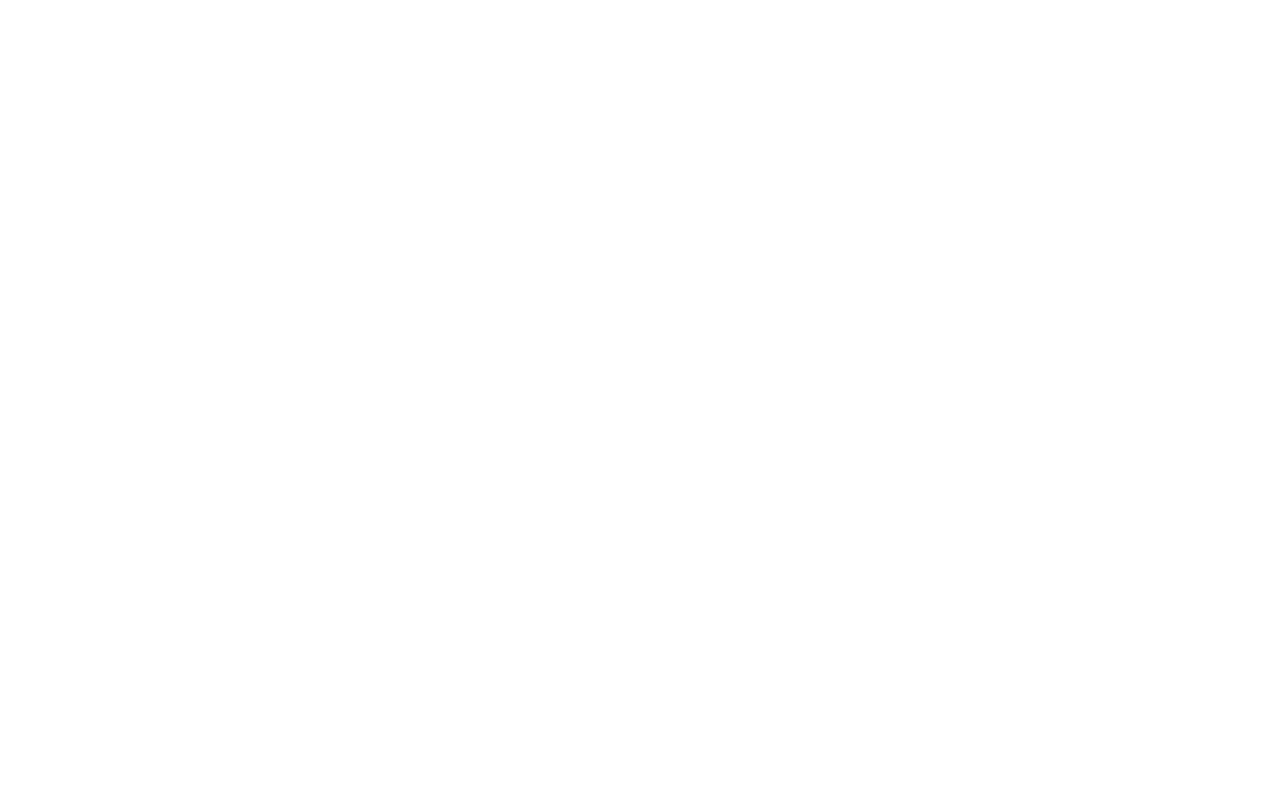
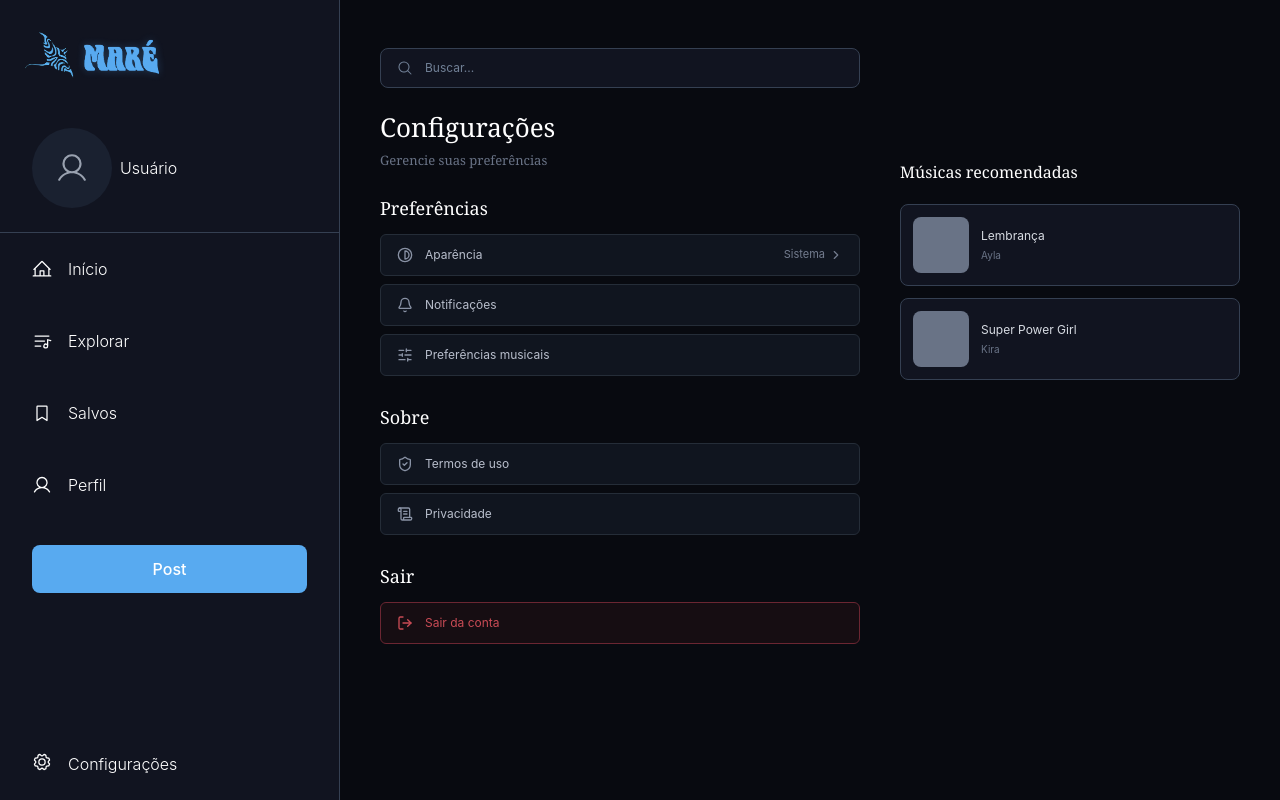
Before and after one commit to sarahdurval407-png/SESI-Mare-Frontend, a React (Vite) app: page /configuracoes in a window 1280 px wide. Before the commit this address had no page. Built offline with nearby package versions, Linux system fonts and the light colour scheme; sample sign-in values are in the browser's storage.

Commit message:
integrando apis

```diff
--- a/src/App.tsx
+++ b/src/App.tsx
@@ -13,24 +13,30 @@
 import Contato from "./pages/contato";
 import { Toaster } from "react-hot-toast";
 import Musica from "./pages/musica";
+import PublicRoute from "./PublicRoute";
+import ProtectedRoute from "./ProtectedRoute";
+import Configuracoes from "./pages/configuracoes"
 
 function App() {
   return (
     <BrowserRouter>
-
       <Toaster position="bottom-right" />
 
       <Routes>
         {/* Página não cadastrado */}
         <Route path="/" element={<Hero />} />
 
+        {/* Cadastro */}
+        <Route element={<PublicRoute />}>
+          <Route path="/login" element={<Login />} />
+          <Route path="/cadastro" element={<Cadastro />} />
+        </Route>
 
-        {/* Cadastro */}
-        <Route path="/cadastro" element={<Cadastro />} />
-        <Route path="/login" element={<Login />} />
+        {/* Saiba mais */}
         <Route path="/contato" element={<Contato />} />
 
         {/* Páginas */}
+        <Route element={<ProtectedRoute/>}>
           <Route path="/home" element={<Home />} />
           <Route path="/explorar" element={<Explorar />} />
           <Route path="/filtrar" element={<Filtrar />} />
@@ -40,7 +46,8 @@
           <Route path="/salvos" element={<Salvos />} />
           <Route path="/criarpost" element={<Criarpost />} />
           <Route path="/musica" element={<Musica />} />
-
+          <Route path="/configuracoes" element={<Configuracoes/>}></Route>
+        </Route>
       </Routes>
     </BrowserRouter>
   );
--- /dev/null
+++ b/src/ProtectedRoute.tsx
@@ -0,0 +1,12 @@
+
+import { Navigate, Outlet } from "react-router-dom";
+
+export default function ProtectedRoute() {
+  const token = localStorage.getItem("token");
+
+  if (!token) {
+    return <Navigate to="/login" replace />;
+  }
+
+  return <Outlet />;
+}
--- /dev/null
+++ b/src/PublicRoute.tsx
@@ -0,0 +1,11 @@
+import { Navigate, Outlet } from "react-router-dom";
+
+export default function PublicRoute() {
+  const token = localStorage.getItem("token");
+
+  if (token) {
+    return <Navigate to="/home" replace />;
+  }
+
+  return <Outlet />;
+}
--- a/src/api.ts
+++ b/src/api.ts
@@ -1 +1 @@
-export const API_URL = "http://10.92.199.40:3000";
+export const API_URL = "http://10.92.199.17:3000";
--- a/src/components/navbar.tsx
+++ b/src/components/navbar.tsx
@@ -1,20 +1,17 @@
 import { UserIcon } from "@phosphor-icons/react";
 import { Link, NavLink } from "react-router-dom";
 import { useEffect, useState } from "react";
-
 import logo from "../assets/logo.png";
 
 
 function Navbar() {
-
   const [showNavbar, setShowNavbar] = useState(true);
+  const [usuario, setUsuario] = useState<Usuario | null>(null);
 
   useEffect(() => {
-
     let lastScrollY = window.scrollY;
 
     function handleScroll() {
-
       const currentScrollY = window.scrollY;
 
       if (currentScrollY > lastScrollY && currentScrollY > 100) {
@@ -33,16 +30,21 @@
     return () => {
       window.removeEventListener("scroll", handleScroll);
     };
+  }, []);
 
+  useEffect(() => {
+  const usuarioSalvo = localStorage.getItem("usuario");
+
+  if (usuarioSalvo) {
+    setUsuario(JSON.parse(usuarioSalvo));
+  }
 }, []);
+
 
   /* Classe dos links da navbar */
   const navLinkClass = ({ isActive }) =>
     `relative text-[16px] transition duration-300
-        ${isActive
-            ? "text-[#58AAF0]"
-            : "text-[#E4EFFF] hover:text-[#58AAF0]"
-        }
+        ${isActive ? "text-[#58AAF0]" : "text-[#E4EFFF] hover:text-[#58AAF0]"}
         after:content-['']
         after:absolute
         after:left-0
@@ -51,14 +53,9 @@
         after:bg-[#58AAF0]
         after:transition-all
         after:duration-300
-        ${isActive
-            ? "after:w-full"
-            : "after:w-0 hover:after:w-full"
-        }`;
-
+        ${isActive ? "after:w-full" : "after:w-0 hover:after:w-full"}`;
 
   return (
-
     <header
       className={`
         fixed
@@ -77,11 +74,9 @@
         ${showNavbar ? "translate-y-0" : "-translate-y-full"}
     `}
     >
-
       {/* LOGO */}
 
       <Link to="/">
-
         <img
           src={logo}
           alt="Logo Maré"
@@ -91,76 +86,51 @@
                         object-contain
                     "
         />
-
       </Link>
-
 
       {/* MENU */}
 
       <nav className="flex items-center gap-16">
-
-
-                <NavLink
-                    to="/"
-                    end
-                    className={navLinkClass}
-                >
+        <NavLink to="/" end className={navLinkClass}>
           Início
         </NavLink>
 
-                <NavLink
-                    to="/comunidade"
-                    end
-                    className={navLinkClass}
-                >
+        <NavLink to="/comunidade" end className={navLinkClass}>
           Comunidade
         </NavLink>
 
-
-                <NavLink
-                    to="/contato"
-                    className={navLinkClass}
-                >
+        <NavLink to="/contato" className={navLinkClass}>
           Contato
         </NavLink>
 
-
-                <NavLink
-                    to="/faq"
-                    className={navLinkClass}
-                >
+        <NavLink to="/faq" className={navLinkClass}>
           FAQ
         </NavLink>
-
 
         {/* PERFIL */}
 
         <NavLink
-                    to="/login"
+          to="/perfil"
           className={({ isActive }) =>
             `
+                    flex gap-4
                         transition
                         duration-300
-                        ${isActive
+                        ${
+                          isActive
                             ? "text-[#58AAF0]"
                             : "text-[#E4EFFF] hover:text-[#58AAF0]"
                         }
                         `
           }
         >
+          <p>Olá, {usuario?.username}</p>
 
-                    <UserIcon
-                        size={24}
-                        strokeWidth={1.5}
-                    />
-
+          <UserIcon size={24} strokeWidth={1.5} />
         </NavLink>
-
       </nav>
-
     </header>
   );
 }
 
-
 export default Navbar;
--- a/src/components/sidebar.tsx
+++ b/src/components/sidebar.tsx
@@ -8,14 +8,18 @@
   UserIcon,
   GearIcon,
 } from "@phosphor-icons/react";
+import { useEffect, useState } from "react";
 
-interface LoggedUser {
+interface Usuario {
+  id: number;
+  username: string;
   nome: string;
   email: string;
 }
+export default function Sidebar() {
+  const [usuario, setUsuario] = useState<Usuario | null>(null);
 
-export default function Sidebar() {
-  const loggedUser: LoggedUser | null = JSON.parse(
+  const loggedUser: Usuario | null = JSON.parse(
     sessionStorage.getItem("user") || "null",
   );
 
@@ -31,6 +35,14 @@
   function Post() {
     navigate("/criarpost");
   }
+
+  useEffect(() => {
+    const usuarioSalvo = localStorage.getItem("usuario");
+
+    if (usuarioSalvo) {
+      setUsuario(JSON.parse(usuarioSalvo));
+    }
+  }, []);
 
   return (
     <aside
@@ -49,12 +61,14 @@
         {/* MENU */}
         <nav className="mt-4 flex flex-col">
           <div className="px-8 mb-6 flex items-center gap-2">
-            <div className="w-14 h-14 rounded-full bg-[#d9d9d9]" />
+            <div className="flex h-[80px] w-[80px] shrink-0 items-center justify-center rounded-full bg-[#1a2130]">
+              <UserIcon size={34} className="text-gray-400" />
+            </div>
 
             <div>
-              <p className="text-white text-[16px]">Usuário</p>
+              <p className="text-white text-[16px]"> {usuario?.nome || "Usuário"}</p>
 
-              <p className="text-[#697386] text-[12px]">@usuario</p>
+              <p className="text-[#697386] text-[12px]">{usuario?.username}</p>
             </div>
           </div>
 
@@ -114,12 +128,13 @@
         </div>
       </div>
 
-      <div className="px-8 py-6 cursor-pointer  hover:bg-white/5 transition">
-        <button className="flex items-center gap-3 cursor-pointer">
-          <GearIcon size={20} />
-          Configurações
-        </button>
-      </div>
+      <Link
+        to="/configuracoes"
+        className="flex gap-4 px-8 py-6 cursor-pointer  hover:bg-white/5 transition"
+      >
+        <GearIcon size={20} />
+        Configurações
+      </Link>
     </aside>
   );
 }
--- /dev/null
+++ b/src/pages/configuracoes.tsx
@@ -0,0 +1,248 @@
+import {
+  Contrast,
+  Bell,
+  SlidersHorizontal,
+  ShieldCheck,
+  ScrollText,
+  LogOut,
+  ChevronRight,
+} from "lucide-react";
+
+import PageLayout from "../components/pageLayout";
+import PageContent from "../components/pageContent";
+import SearchBar from "../components/searchbar";
+import RecommendedMusic from "../components/recommendedMusic";
+
+export default function Configuracoes() {
+  return (
+    <PageLayout>
+      <PageContent>
+        <div className="grid grid-cols-1 gap-10 xl:grid-cols-[minmax(0,1fr)_340px]">
+          <section className="min-w-0">
+            <div className="sticky top-0 z-20 bg-[#080A10]">
+              {/* BUSCA */}
+              <div className="pt-6">
+                <SearchBar />
+              </div>
+            </div>
+
+            {/* CONFIGURAÇÕES */}
+            <div className="pt-5 w-full">
+              <div className="mb-6">
+                <h1 className="font-serif text-[26px] text-white">
+                  Configurações
+                </h1>
+
+                <p className="mt-1 font-serif text-[13px] text-[#697386]">
+                  Gerencie suas preferências
+                </p>
+              </div>
+
+              {/* ================= PREFERÊNCIAS ================= */}
+              <section className="mb-7">
+                <h2 className="font-serif text-[18px] text-white mb-3">
+                  Preferências
+                </h2>
+
+                <div className="flex flex-col gap-2">
+                  {/* Aparência */}
+                  <button
+                    className="
+                      w-full
+                      min-h-[42px]
+                      px-4
+                      flex
+                      items-center
+                      gap-3
+                      rounded-md
+                      bg-[#10151F]
+                      border
+                      border-[#252D38]
+                      hover:border-[#3A73C4]
+                      transition
+                      text-left
+                      cursor-pointer
+                    "
+                  >
+                    <Contrast size={16} className="text-[#8992A5]" />
+
+                    <span className="flex-1 text-[12px] text-[#B8BECC]">
+                      Aparência
+                    </span>
+
+                    <span className="flex items-center gap-1 text-[11px] text-[#737C8E]">
+                      Sistema
+                      <ChevronRight size={14} />
+                    </span>
+                  </button>
+
+                  {/* Notificações */}
+                  <button
+                    className="
+                      w-full
+                      min-h-[42px]
+                      px-4
+                      flex
+                      items-center
+                      gap-3
+                      rounded-md
+                      bg-[#10151F]
+                      border
+                      border-[#252D38]
+                      hover:border-[#3A73C4]
+                      transition
+                      text-left
+                      cursor-pointer
+                    "
+                  >
+                    <Bell size={16} className="text-[#8992A5]" />
+
+                    <span className="text-[12px] text-[#B8BECC]">
+                      Notificações
+                    </span>
+                  </button>
+
+                  {/* Preferências musicais */}
+                  <button
+                    className="
+                      w-full
+                      min-h-[42px]
+                      px-4
+                      flex
+                      items-center
+                      gap-3
+                      rounded-md
+                      bg-[#10151F]
+                      border
+                      border-[#252D38]
+                      hover:border-[#3A73C4]
+                      transition
+                      text-left
+                      cursor-pointer
+                    "
+                  >
+                    <SlidersHorizontal size={16} className="text-[#8992A5]" />
+
+                    <span className="text-[12px] text-[#B8BECC]">
+                      Preferências musicais
+                    </span>
+                  </button>
+                </div>
+              </section>
+
+              {/* ================= SOBRE ================= */}
+              <section className="mb-7">
+                <h2 className="font-serif text-[18px] text-white mb-3">
+                  Sobre
+                </h2>
+
+                <div className="flex flex-col gap-2">
+                  {/* Termos */}
+                  <button
+                    className="
+                      w-full
+                      min-h-[42px]
+                      px-4
+                      flex
+                      items-center
+                      gap-3
+                      rounded-md
+                      bg-[#10151F]
+                      border
+                      border-[#252D38]
+                      hover:border-[#3A73C4]
+                      transition
+                      text-left
+                      cursor-pointer
+                    "
+                  >
+                    <ShieldCheck size={16} className="text-[#8992A5]" />
+
+                    <span className="text-[12px] text-[#B8BECC]">
+                      Termos de uso
+                    </span>
+                  </button>
+
+                  {/* Privacidade */}
+                  <button
+                    className="
+                      w-full
+                      min-h-[42px]
+                      px-4
+                      flex
+                      items-center
+                      gap-3
+                      rounded-md
+                      bg-[#10151F]
+                      border
+                      border-[#252D38]
+                      hover:border-[#3A73C4]
+                      transition
+                      text-left
+                      cursor-pointer
+                    "
+                  >
+                    <ScrollText size={16} className="text-[#8992A5]" />
+
+                    <span className="text-[12px] text-[#B8BECC]">
+                      Privacidade
+                    </span>
+                  </button>
+                </div>
+              </section>
+
+              {/* ================= SAIR ================= */}
+              <section>
+                <h2 className="font-serif text-[18px] text-white mb-3">Sair</h2>
+
+                <button
+                  onClick={() => {
+                    localStorage.removeItem("token");
+                    window.location.href = "/";
+                  }}
+                  className="
+                    w-full
+                    min-h-[42px]
+                    px-4
+                    flex
+                    items-center
+                    gap-3
+                    rounded-md
+                    bg-[#160D12]
+                    border
+                    border-[#6B2632]
+                    hover:border-[#E5484D]
+                    transition
+                    text-left
+                    cursor-pointer
+                  "
+                >
+                  <LogOut size={16} className="text-[#C94B55]" />
+
+                  <span className="text-[12px] text-[#C94B55]">
+                    Sair da conta
+                  </span>
+                </button>
+              </section>
+            </div>
+          </section>
+
+          {/* COLUNA DA DIREITA*/}
+          <aside className="hidden xl:block">
+            <div className="sticky top-40">
+              <h2 className="mb-5 font-serif text-[16px] text-white">
+                Músicas recomendadas
+              </h2>
+
+              <div className="flex flex-col gap-3">
+                <RecommendedMusic titulo="Lembrança" artist="Ayla" />
+
+                <RecommendedMusic titulo="Super Power Girl" artist="Kira" />
+              </div>
+            </div>
+          </aside>
+        </div>
+      </PageContent>
+    </PageLayout>
+  );
+}
--- a/src/pages/login.tsx
+++ b/src/pages/login.tsx
@@ -25,7 +25,7 @@
         },
 
         body: JSON.stringify({
-          email: login,
+          login: login,
           senha: senha,
         }),
       });
--- a/src/pages/perfil.tsx
+++ b/src/pages/perfil.tsx
@@ -141,7 +141,7 @@
               <div className="flex items-center gap-2">
                 <MusicNoteIcon size={18} className="text-blue-400" />
 
-                <h2 className="font-serif text-[16px] text-gray-100">
+                <h2 className="font-serif text-[18px] text-gray-100">
                   Últimas avaliações
                 </h2>
               </div>
```
Also changed, not shown: src/pages/cadastro.tsx (+6 -6 lines). Lines whose indentation alone changed are shown as unchanged.
